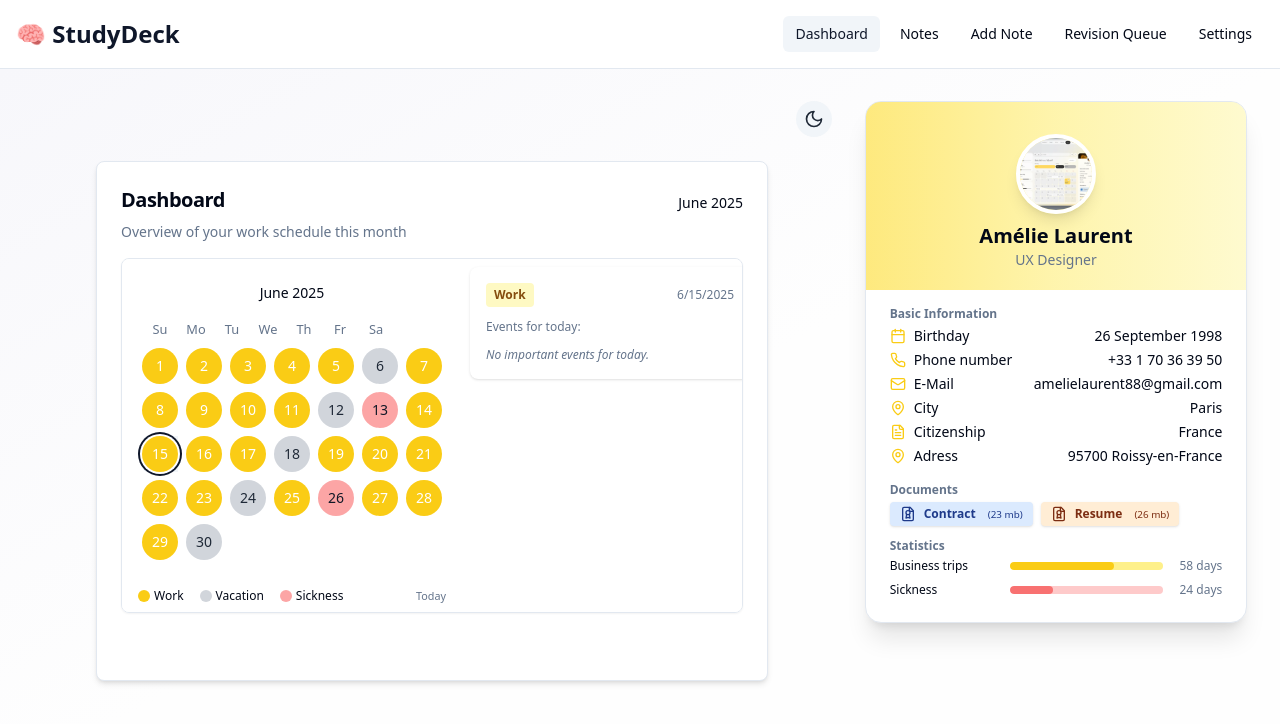
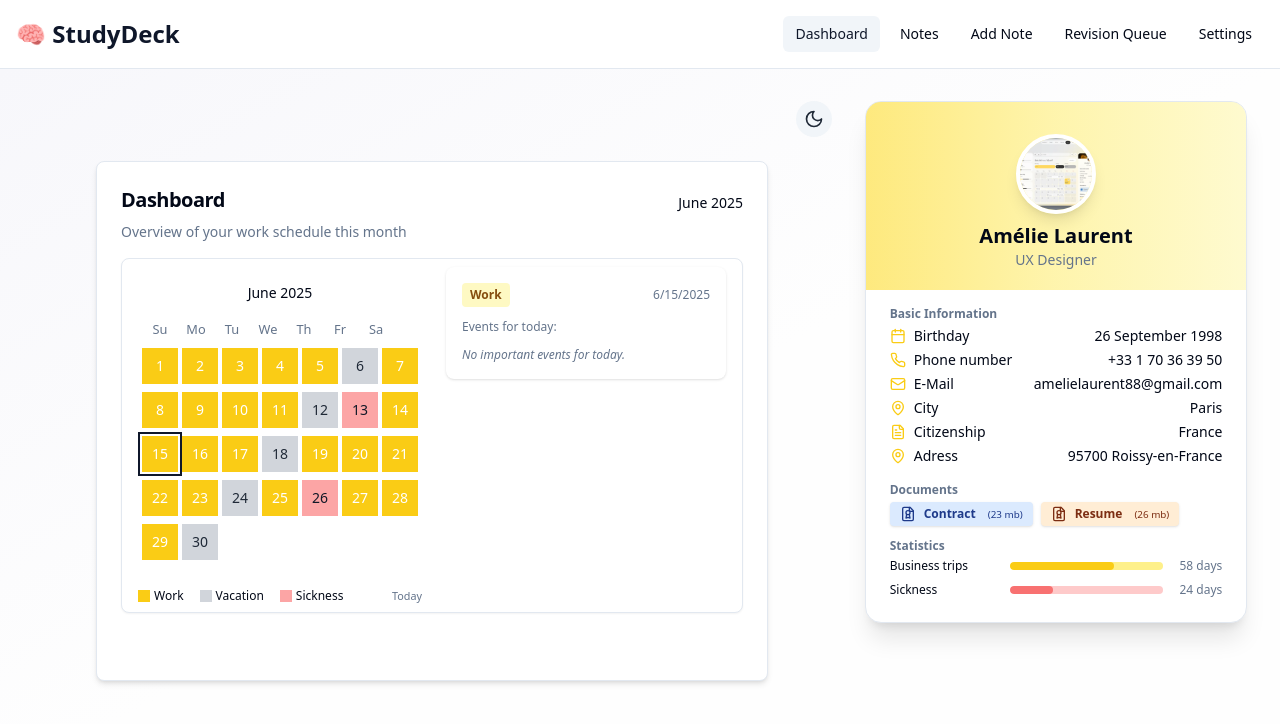
Before and after one commit to Sparshga/studydeck-revision-hub, a React (Vite) app: page /dashboard in a window 1280 px wide. Shown: the top 724 px of the page. Built offline with nearby package versions, Linux system fonts and the light colour scheme.

Commit message:
Fix: Calendar date editing and icon style
- Prevent placeholder from showing on older dates.
- Restore square icon style.
- Add horizontal spacing to calendar items.

```diff
--- a/src/pages/Dashboard.tsx
+++ b/src/pages/Dashboard.tsx
@@ -39,13 +39,16 @@ const Dashboard = () => {
     setDate(d);
     if (d) {
       const today = new Date();
-      today.setHours(0,0,0,0);
-      const clicked = new Date(d); clicked.setHours(0,0,0,0);
+      today.setHours(0, 0, 0, 0);
+      const clicked = new Date(d);
+      clicked.setHours(0, 0, 0, 0);
       if (clicked >= today) {
         setSelectedDay(d);
         setDetailOpen(true);
       } else {
+        // Don't show popover at all for past dates
         setDetailOpen(false);
+        setSelectedDay(null);
       }
     }
   };
@@ -130,13 +133,10 @@ const Dashboard = () => {
                     <Calendar
                       mode="single"
                       selected={date}
-                      // When a day is clicked: open details popover (now only for >= today)
                       onSelect={handleCalendarSelect}
                       className="pointer-events-auto"
                       classNames={{
-                        // Add horizontal spacing between calendar cells (days)
-                        row: "flex w-full mt-2 space-x-2",
-                        // ... keep existing classNames as is, for all other keys ...
+                        row: "flex w-full mt-2 space-x-1",
                         months: "flex flex-col sm:flex-row space-y-4 sm:space-x-4 sm:space-y-0",
                         month: "space-y-4",
                         caption: "flex justify-center pt-1 relative items-center",
@@ -148,8 +148,8 @@ const Dashboard = () => {
                         table: "w-full border-collapse space-y-1",
                         head_row: "flex",
                         head_cell:
-                          "text-muted-foreground rounded-md w-9 font-normal text-[0.8rem]",
-                        cell: "h-9 w-9 text-center text-sm p-0 relative [&:has([aria-selected].day-range-end)]:rounded-r-md [&:has([aria-selected].day-outside)]:bg-accent/50 [&:has([aria-selected])]:bg-accent first:[&:has([aria-selected])]:rounded-l-md last:[&:has([aria-selected])]:rounded-r-md focus-within:relative focus-within:z-20",
+                          "text-muted-foreground w-9 font-normal text-[0.8rem]",
+                        cell: "h-9 w-9 text-center text-sm p-0 relative focus-within:relative focus-within:z-20",
                         day: "h-9 w-9 p-0 font-normal aria-selected:opacity-100",
                         day_range_end: "day-range-end",
                         day_selected:
@@ -164,23 +164,20 @@ const Dashboard = () => {
                       }}
                       modifiers={modifiers}
                       modifiersClassNames={{
-                        work: "bg-yellow-400 text-white rounded-full",
-                        vacation: "bg-gray-300 text-gray-800 rounded-full",
-                        sickness: "bg-red-300 text-gray-900 rounded-full",
+                        work: "bg-yellow-400 text-white",
+                        vacation: "bg-gray-300 text-gray-800",
+                        sickness: "bg-red-300 text-gray-900",
                         today: "ring-2 ring-primary ring-offset-2 font-bold"
                       }}
                       fromDate={new Date(new Date().getFullYear(), new Date().getMonth(), 1)}
                       toDate={new Date(new Date().getFullYear(), new Date().getMonth() + 1, 0)}
                       showOutsideDays={false}
-                      disabled={(date) => {
-                        // Visually mark as disabled BUT allow the user to click older days for navigation
-                        return false; // So all dates show as clickable
-                      }}
+                      disabled={() => false}
                     />
                     <div className="flex gap-4 mt-4 px-2 text-xs items-center">
-                      <span className="flex gap-1 items-center"><span className="w-3 h-3 rounded-full bg-yellow-400 inline-block"></span>Work</span>
-                      <span className="flex gap-1 items-center"><span className="w-3 h-3 rounded-full bg-gray-300 inline-block"></span>Vacation</span>
-                      <span className="flex gap-1 items-center"><span className="w-3 h-3 rounded-full bg-red-300 inline-block"></span>Sickness</span>
+                      <span className="flex gap-1 items-center"><span className="w-3 h-3 bg-yellow-400 inline-block"></span>Work</span>
+                      <span className="flex gap-1 items-center"><span className="w-3 h-3 bg-gray-300 inline-block"></span>Vacation</span>
+                      <span className="flex gap-1 items-center"><span className="w-3 h-3 bg-red-300 inline-block"></span>Sickness</span>
                       <span className="ml-auto text-[0.9em] text-muted-foreground">Today</span>
                     </div>
                   </div>
```
